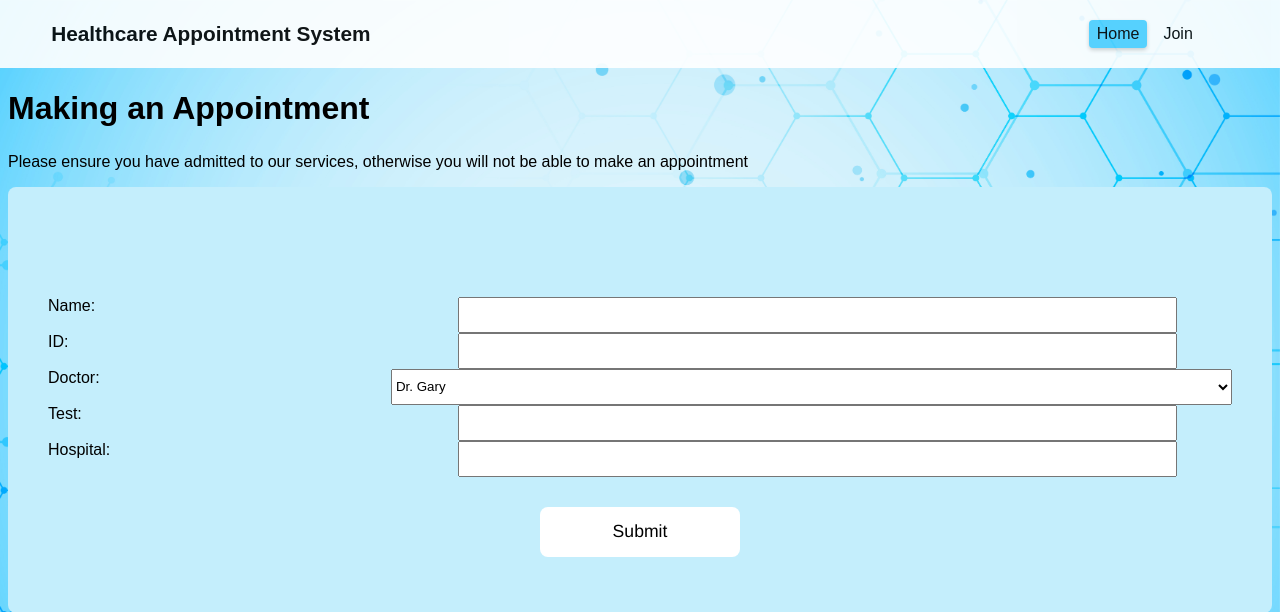
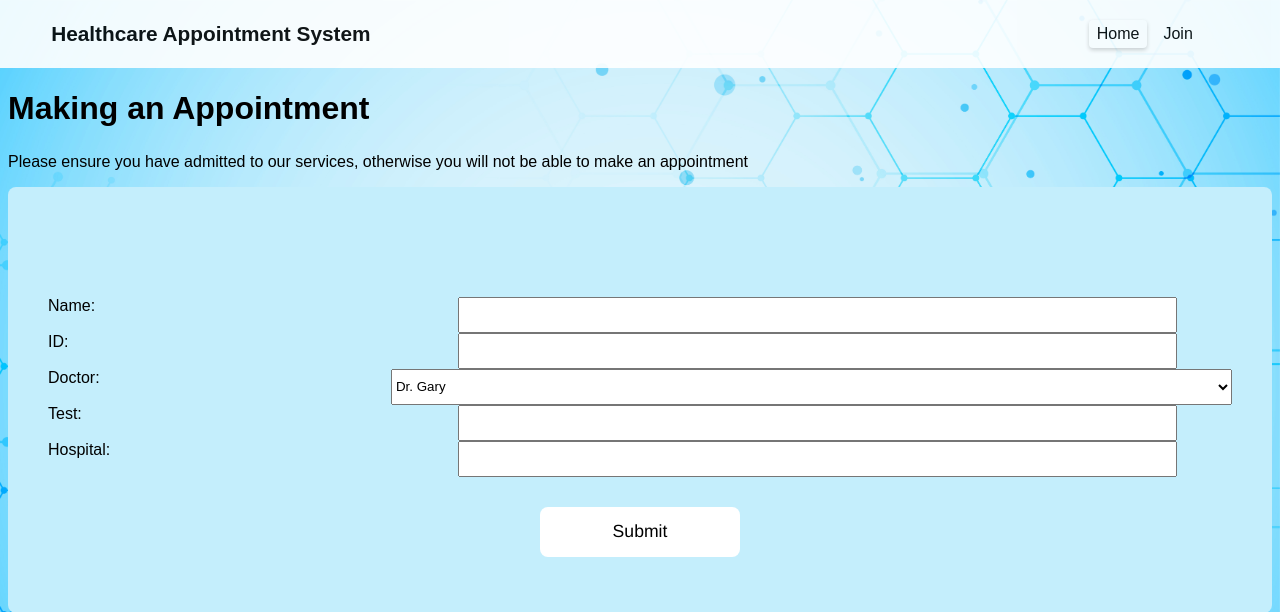
Before and after one commit to nabilm432a/Healthcare, a PHP site: page /appointment.php in a window 1280 px wide, while the restyled element is pressed. Shown: the top 612 px of the page. Run offline with PHP 8.4, Linux system fonts and the light colour scheme; data comes from the database, SQL or seed files in the repository.

Commit message:
Add files via upload

```diff
--- a/main_style.css
+++ b/main_style.css
@@ -56,7 +56,9 @@ h2 {
     background-color: rgb(80, 208, 255);
     box-shadow: 0 2px 4px rgba(0, 0, 0, 0.2);
 }
-
+#topnav a:active {
+    background-color: white;
+}
 .wrapper {
     max-width: 1400px;
     padding: 0px 4vw;
@@ -159,3 +161,6 @@ h2 {
     background-color: rgb(215, 215, 215);
     box-shadow: 0 2px 4px rgba(0, 0, 0, 0.2);
 }
+.formsubmit:active, .article-one button:active {
+    background-color: white;
+}
```
